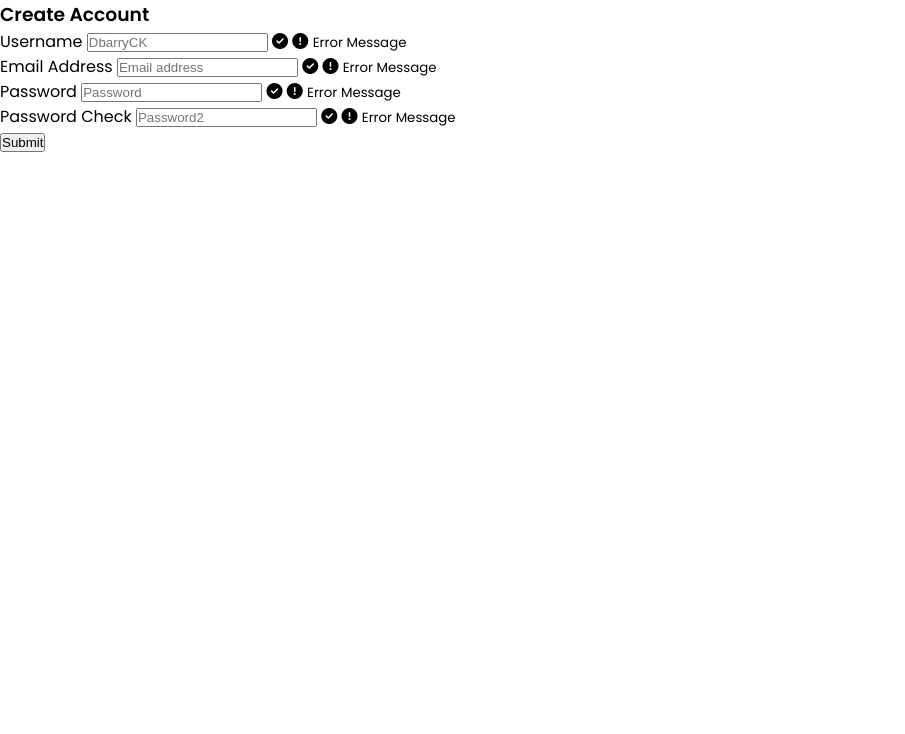
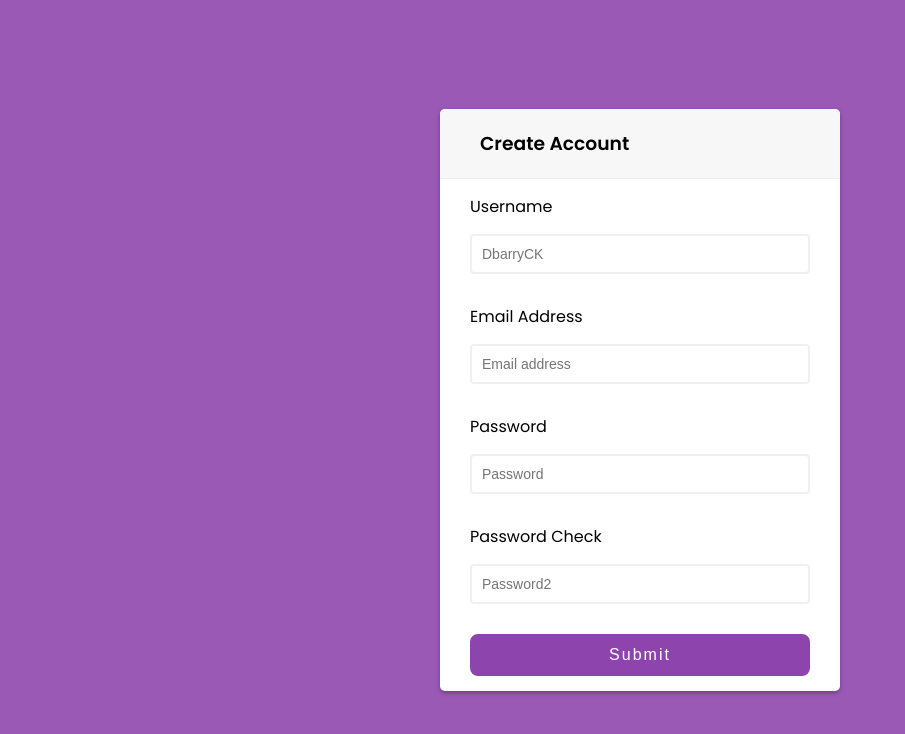
Before and after one commit to Barry-owino/Form-validation, a plain HTML site: page index.html in a window 1280 px wide. Shown: the whole page, without its empty margins (0-905 px from the left). Drawn offline with Linux system fonts and the light colour scheme.

Commit message:
updated the html file and added the css styling to the structure

```diff
--- a/CSS/style.css
+++ b/CSS/style.css
@@ -6,4 +6,79 @@
 
 body{
   font-family: 'Poppins', sans-serif;
+  background:#9b59b6;
+  display:flex;
+  align-items:center;
+  justify-content:center;
+  min-height:100vh;
+  margin:0;
 }
+
+.container{
+  background-color:#fff;
+  border-radius:5px;
+  box-shadow:0 2px 5px rgba(0,0,0,0.3);
+  width:400px;
+  max-width:100%;
+  overflow:hidden;
+}
+
+.header{
+  background-color:#f7f7f7;
+  border-bottom:1px solid #f0f0f0;
+  padding:20px 40px;
+}
+
+.header h3{
+  margin:0;
+}
+
+form{
+  padding:15px 30px;
+}
+
+.form-control{
+  margin-bottom:10px;
+  padding-bottom:20px;
+  position:relative;
+}
+
+.form-control label{
+  display:inline-block;
+  margin-bottom:15px;
+}
+
+.form-control input{
+  border:2px solid #f0f0f0;
+  border-radius:4px;
+  display:block;
+  font-size:14px;
+  padding:10px;
+  width:100%;
+}
+
+.form-control i{
+  position:absolute;
+  top:50px;
+  right:10px;
+  visibility:hidden;
+}
+
+.form-control small{
+  position:absolute;
+  bottom:0;
+  left:0;
+  visibility:hidden;
+}
+
+form button{
+  background-color:#8e44ad;
+  border:2px solid #8e44ad;
+  color:#fff;
+  display:block;
+  width:100%;
+  padding:10px;
+  border-radius:8px;
+  font-size:16px;
+  letter-spacing:2px;
+}
--- a/index.html
+++ b/index.html
@@ -50,9 +50,11 @@
         <i class="fas fa-exclamation-circle"></i>
         <small>Error Message</small>
       </div>
+
+      <button>Submit</button>
     </form>
 
-    <button>Submit</button>
+
   </div>
 <script src="/Javascript/app.js"></script>
 </body>
```
